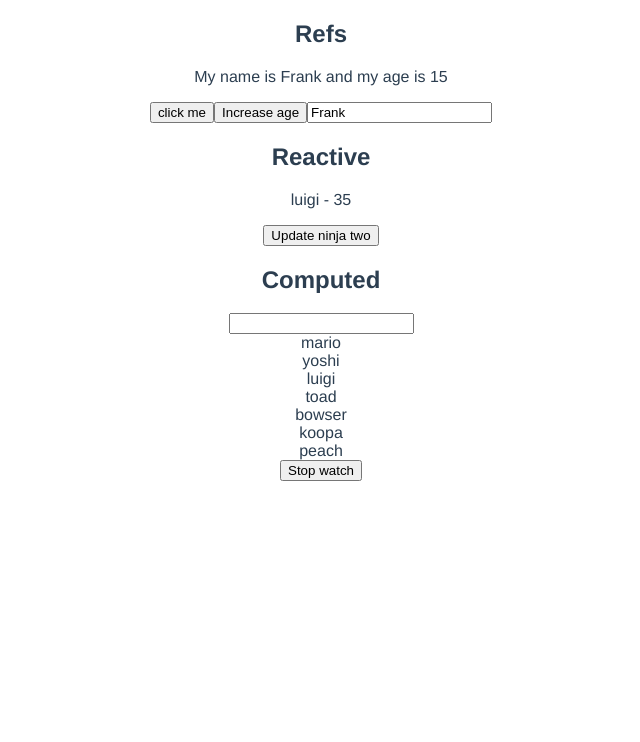
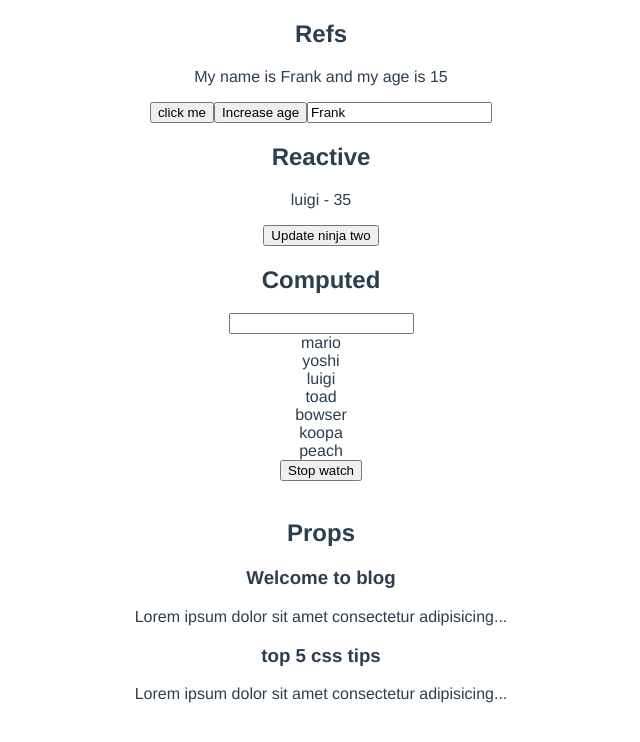
Before and after one commit to frankassafuah/Vue3-dojo-blog, a Vue app: page / in a window 1280 px wide. Shown: the top 742 px of the page, without its empty margins (319-959 px from the left). Built offline with nearby package versions, Linux system fonts and the light colour scheme.

Commit message:
Using props in setup

```diff
--- /dev/null
+++ b/src/components/PostList.vue
@@ -0,0 +1,20 @@
+<template>
+  <div class="post-list" v-for="post in posts" :key="post.id">
+    <SinglePost :post="post" />
+  </div>
+</template>
+
+<script>
+import SinglePost from "./SinglePost.vue";
+export default {
+  props: {
+    posts: {
+      type: Array,
+      default: () => [],
+    },
+  },
+  components: { SinglePost },
+};
+</script>
+
+<style></style>
--- /dev/null
+++ b/src/components/SinglePost.vue
@@ -0,0 +1,27 @@
+<template>
+  <div class="post">
+    <h3>{{ post.title }}</h3>
+    <p>{{ snippet }}</p>
+  </div>
+</template>
+
+<script>
+import { computed } from "@vue/runtime-core";
+export default {
+  props: {
+    post: {
+      type: Object,
+      defualt: () => ({}),
+    },
+  },
+  setup(props) {
+    const snippet = computed(() => {
+      return props.post.body.substring(0, 50) + "...";
+    });
+
+    return { snippet };
+  },
+};
+</script>
+
+<style></style>
--- a/src/views/HomeView.vue
+++ b/src/views/HomeView.vue
@@ -17,23 +17,24 @@
     </div>
     <button @click="handleStop">Stop watch</button>
   </div>
+  <br />
+  <h2>Props</h2>
+  <PostList :posts="posts" />
 </template>
 
 <script>
+import PostList from "../components/PostList.vue";
 import { ref, reactive } from "@vue/reactivity";
 import { computed, watch, watchEffect } from "@vue/runtime-core";
+
 export default {
   name: "HomeView",
+  components: { PostList },
   setup() {
     //refs
     const p = ref(null);
     const name = ref("Frank");
     const age = ref(15);
-
-    //reactive
-    const ninjaTwo = reactive({ name: "luigi", age: 35 }); //we can't use primitive values with reactive
-
-    //computed
     const search = ref("");
     const firstNames = ref([
       "mario",
@@ -44,7 +45,23 @@ export default {
       "koopa",
       "peach",
     ]);
+    const posts = ref([
+      {
+        title: "Welcome to blog",
+        body: "Lorem ipsum dolor sit amet consectetur adipisicing elit. Nam omnis, necessitatibus reprehenderit autem natus quisquam quis dolor. Fugiat odit dolore quod aperiam non, doloremque odio consequuntur, laborum beatae, nam impedit.",
+        id: 1,
+      },
+      {
+        title: "top 5 css tips",
+        body: "Lorem ipsum dolor sit amet consectetur adipisicing elit. Nam omnis, necessitatibus reprehenderit autem natus quisquam quis dolor. Fugiat odit dolore quod aperiam non, doloremque odio consequuntur, laborum beatae, nam impedit.",
+        id: 2,
+      },
+    ]);
 
+    //reactive
+    const ninjaTwo = reactive({ name: "luigi", age: 35 }); //we can't use primitive values with reactive
+
+    //computed
     const matchingNames = computed(() => {
       return firstNames.value.filter((firstName) =>
         firstName.toLowerCase().includes(search.value.toLowerCase())
@@ -88,7 +105,8 @@ export default {
       matchingNames,
       stopWatch,
       stopEffect,
-      handleStop
+      handleStop,
+      posts,
     };
   },
 };
```
